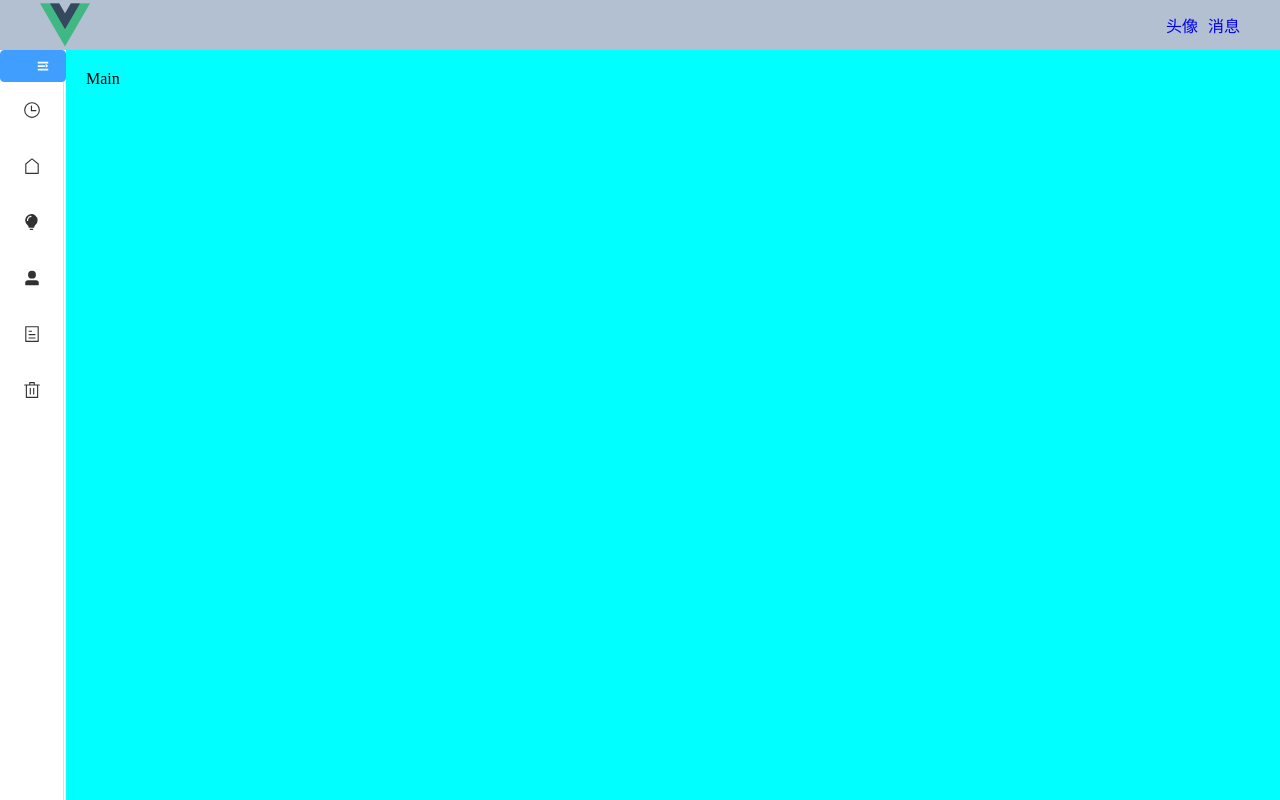
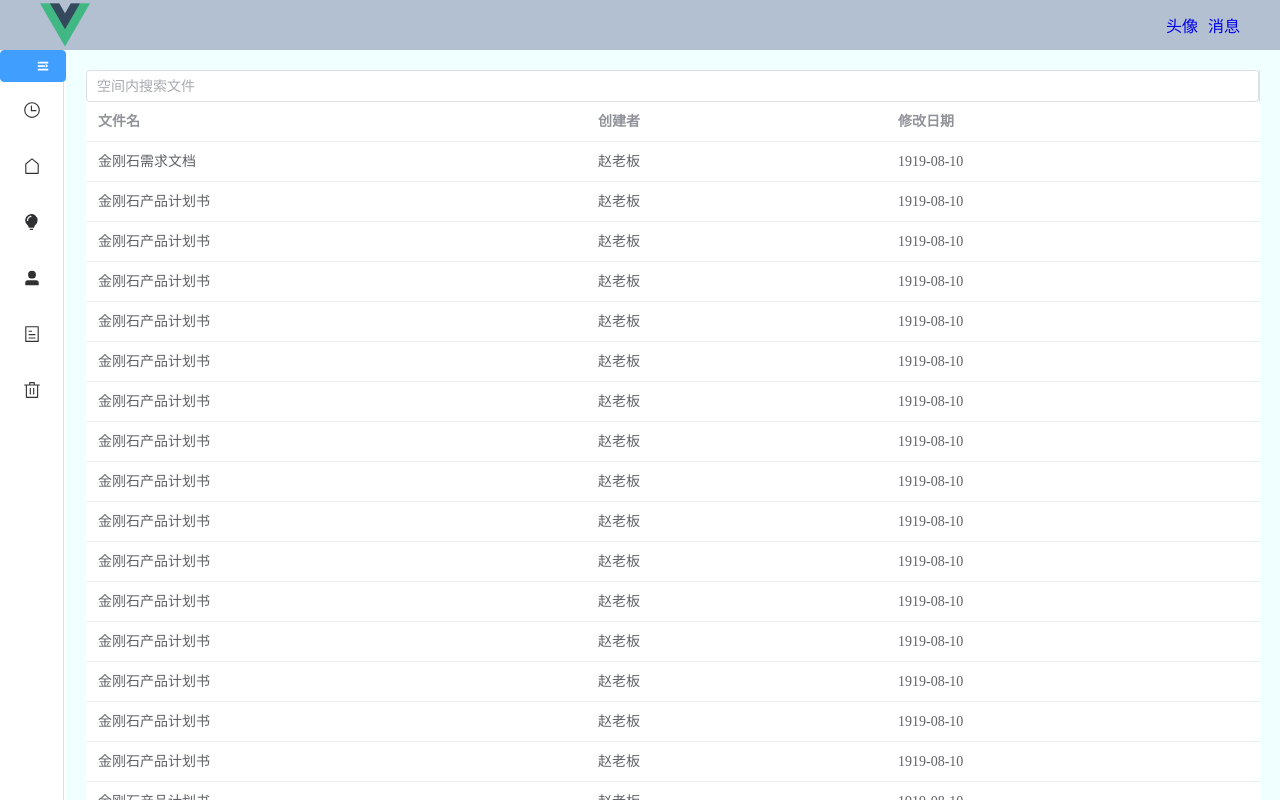
Before and after one commit to DiamondDocument/DD_frontend, a Vue app: page /table in a window 1280 px wide. Before the commit this address had no page. Shown: the top 800 px of the page. Built offline with nearby package versions, Linux system fonts and the light colour scheme.

Commit message:
lyh: 修改space界面

```diff
--- a/src/views/Space.vue
+++ b/src/views/Space.vue
@@ -1,82 +1,240 @@
 <template>
-  <el-menu default-active="'/' +this.$route.path.split('/')[1]"></el-menu>
-  <div class="container">
-    <div class="globalOperate">
-      <div class="elem">| 文件名</div>
-      <div class="elem">| 创建者</div>
-      <div class="elem">| 修改日期</div>
-      <div class="elem">| 大小</div>
-    </div>
-    <div class="fileSystem">
-<!--      当前列表为成品示例，实际应根据GET请求 + for获取列表-->
-      <div class="fileList">
-        <div class="file">
-          <div class="elem">金刚石需求文档</div>
-          <div class="elem">赵老板</div>
-          <div class="elemAlt">2022-05-01 by 赵老板</div>
-          <div class="elemSize">21K</div>
-        </div>
-          <el-image class="line" :src="require('@/assets/line.png')"></el-image>
-        <div class="file">
-          <div class="elem">金刚石产品计划书</div>
-          <div class="elem">赵老板</div>
-          <div class="elemAlt">2022-05-02 by 赵老板</div>
-          <div class="elemSize">29K</div>
-        </div>
-          <el-image class="line" :src="require('@/assets/line.png')"></el-image>
-      </div>
-    </div>
-  </div>
+  <el-menu default-active="'/' +this.$route.path.split('/')[1]">
+    <el-input v-model="input" placeholder="空间内搜索文件"></el-input>
+  </el-menu>
+  <el-table :data="tableData" height="1000" style="width:100%">
+    <el-table-column prop="name" label="文件名" width="500"></el-table-column>
+    <el-table-column prop="author" label="创建者" width="300"></el-table-column>
+    <el-table-column prop="altDate" label="修改日期" width="500"></el-table-column>
+    <el-table-column prop="altUser" label="修改人" width="300"></el-table-column>
+    <el-table-column prop="size" label="大小" width="300"></el-table-column>
+  </el-table>
 </template>
 
 <script>
 import Template from "@/views/Template/Template";
+import {ref} from "vue";
+
 export default {
   name: "Space",
-  components: {Template}
+  components: {Template},
+  data() {
+    return {
+      tableData: [
+        {
+          name: '金刚石需求文档',
+          author: '赵老板',
+          altDate: '1919-08-10',
+          altUser: 'lyh',
+          size: '20K'
+        },
+        {
+          name: '金刚石产品计划书',
+          author: '赵老板',
+          altDate: '1919-08-10',
+          altUser: 'lyh',
+          size: '98K'
+        },
+        {
+          name: '金刚石产品计划书',
+          author: '赵老板',
+          altDate: '1919-08-10',
+          altUser: 'lyh',
+          size: '98K'
+        },
+        {
+          name: '金刚石产品计划书',
+          author: '赵老板',
+          altDate: '1919-08-10',
+          altUser: 'lyh',
+          size: '98K'
+        },
+        {
+          name: '金刚石产品计划书',
+          author: '赵老板',
+          altDate: '1919-08-10',
+          altUser: 'lyh',
+          size: '98K'
+        },
+        {
+          name: '金刚石产品计划书',
+          author: '赵老板',
+          altDate: '1919-08-10',
+          altUser: 'lyh',
+          size: '98K'
+        },
+        {
+          name: '金刚石产品计划书',
+          author: '赵老板',
+          altDate: '1919-08-10',
+          altUser: 'lyh',
+          size: '98K'
+        },
+        {
+          name: '金刚石产品计划书',
+          author: '赵老板',
+          altDate: '1919-08-10',
+          altUser: 'lyh',
+          size: '98K'
+        },
+        {
+          name: '金刚石产品计划书',
+          author: '赵老板',
+          altDate: '1919-08-10',
+          altUser: 'lyh',
+          size: '98K'
+        },
+        {
+          name: '金刚石产品计划书',
+          author: '赵老板',
+          altDate: '1919-08-10',
+          altUser: 'lyh',
+          size: '98K'
+        },
+        {
+          name: '金刚石产品计划书',
+          author: '赵老板',
+          altDate: '1919-08-10',
+          altUser: 'lyh',
+          size: '98K'
+        },
+        {
+          name: '金刚石产品计划书',
+          author: '赵老板',
+          altDate: '1919-08-10',
+          altUser: 'lyh',
+          size: '98K'
+        },
+        {
+          name: '金刚石产品计划书',
+          author: '赵老板',
+          altDate: '1919-08-10',
+          altUser: 'lyh',
+          size: '98K'
+        },
+        {
+          name: '金刚石产品计划书',
+          author: '赵老板',
+          altDate: '1919-08-10',
+          altUser: 'lyh',
+          size: '98K'
+        },
+        {
+          name: '金刚石产品计划书',
+          author: '赵老板',
+          altDate: '1919-08-10',
+          altUser: 'lyh',
+          size: '98K'
+        },
+        {
+          name: '金刚石产品计划书',
+          author: '赵老板',
+          altDate: '1919-08-10',
+          altUser: 'lyh',
+          size: '98K'
+        },
+        {
+          name: '金刚石产品计划书',
+          author: '赵老板',
+          altDate: '1919-08-10',
+          altUser: 'lyh',
+          size: '98K'
+        },
+        {
+          name: '金刚石产品计划书',
+          author: '赵老板',
+          altDate: '1919-08-10',
+          altUser: 'lyh',
+          size: '98K'
+        },
+        {
+          name: '金刚石产品计划书',
+          author: '赵老板',
+          altDate: '1919-08-10',
+          altUser: 'lyh',
+          size: '98K'
+        },
+        {
+          name: '金刚石产品计划书',
+          author: '赵老板',
+          altDate: '1919-08-10',
+          altUser: 'lyh',
+          size: '98K'
+        },
+        {
+          name: '金刚石产品计划书',
+          author: '赵老板',
+          altDate: '1919-08-10',
+          altUser: 'lyh',
+          size: '98K'
+        },
+        {
+          name: '金刚石产品计划书',
+          author: '赵老板',
+          altDate: '1919-08-10',
+          altUser: 'lyh',
+          size: '98K'
+        },
+        {
+          name: '金刚石产品计划书',
+          author: '赵老板',
+          altDate: '1919-08-10',
+          altUser: 'lyh',
+          size: '98K'
+        },
+        {
+          name: '金刚石产品计划书',
+          author: '赵老板',
+          altDate: '1919-08-10',
+          altUser: 'lyh',
+          size: '98K'
+        },
+        {
+          name: '金刚石产品计划书',
+          author: '赵老板',
+          altDate: '1919-08-10',
+          altUser: 'lyh',
+          size: '98K'
+        },
+        {
+          name: '金刚石产品计划书',
+          author: '赵老板',
+          altDate: '1919-08-10',
+          altUser: 'lyh',
+          size: '98K'
+        },
+        {
+          name: '金刚石产品计划书',
+          author: '赵老板',
+          altDate: '1919-08-10',
+          altUser: 'lyh',
+          size: '98K'
+        },
+        {
+          name: '金刚石产品计划书',
+          author: '赵老板',
+          altDate: '1919-08-10',
+          altUser: 'lyh',
+          size: '98K'
+        },
+        {
+          name: '金刚石产品计划书',
+          author: '赵老板',
+          altDate: '1919-08-10',
+          altUser: 'lyh',
+          size: '98K'
+        },
+      ]
+    }
+  },
+  setup() {
+    return {
+      input :ref(''),
+    }
+  }
 }
 </script>
 
 <style scoped>
-  .globalOperate {
-    margin-left:20%;
-    background-color:whitesmoke;
-    height:50px;
-  }
-  .elem {
-    margin-left: 2%;
-    margin-right: 13%;
-    line-height: 50px;
-    float: left;
-    width: 10%;
-    height: 50px;
-    display: flex;
-    cursor: pointer;
-  }
-  .elemAlt {
-    margin-left: 2%;
-    line-height: 50px;
-    float: left;
-    width: 23%;
-    height: 50px;
-    display: flex;
-    cursor: pointer;
-  }
-  .elemSize {
-    margin-left: 2%;
-    line-height: 50px;
-    float: left;
-    width: 4%;
-    height: 50px;
-    display: flex;
-  }
-  .fileSystem {
-    margin-left:20%;
-  }
-  .line {
-    height:1px;
-    width: 95%;
-    margin-bottom: 4px;
-  }
 
 </style>
--- a/src/views/Table.vue
+++ b/src/views/Table.vue
@@ -5,7 +5,7 @@
 
       <div>
         <a href="#" style="padding: 0 10px 0 0">头像</a>
-        <a href="#">消息</a>
+        <a href="#" @click="toMessage">消息</a>
       </div>
     </el-header>
     <el-container>
@@ -19,7 +19,7 @@
             <el-icon><clock /></el-icon>
             <span slot="title"><router-link to="/about">最近浏览</router-link></span>
           </el-menu-item>
-          <el-menu-item index="2">
+          <el-menu-item index="2" @click="toMySpace">
             <el-icon><house /></el-icon>
             <span slot="title">我的空间</span>
           </el-menu-item>
@@ -50,7 +50,12 @@
           </el-menu-item>
         </el-menu>
       </el-aside>
-      <el-main class="Main" width="100%">Main</el-main>
+      <el-main class="Main" width="100%" v-if="type==='space'">
+        <space></space>
+      </el-main>
+      <el-main class="Main" width="100%" v-else-if="type==='message'">
+        <message></message>
+      </el-main>
     </el-container>
   </el-container>
 
@@ -80,7 +85,7 @@ a {
   text-decoration: none;
 }
 .Main {
-  background-color: aqua;
+  background-color: azure;
 
 }
 </style>
```
